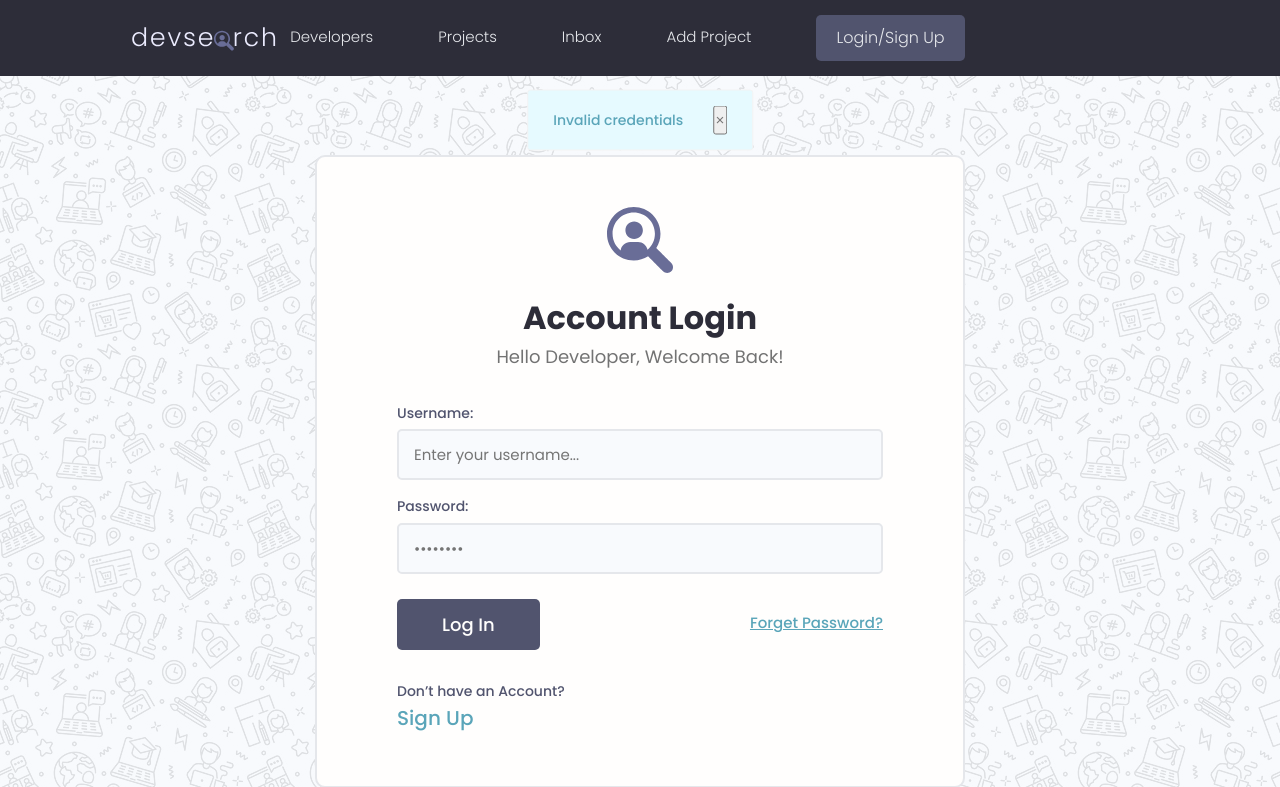
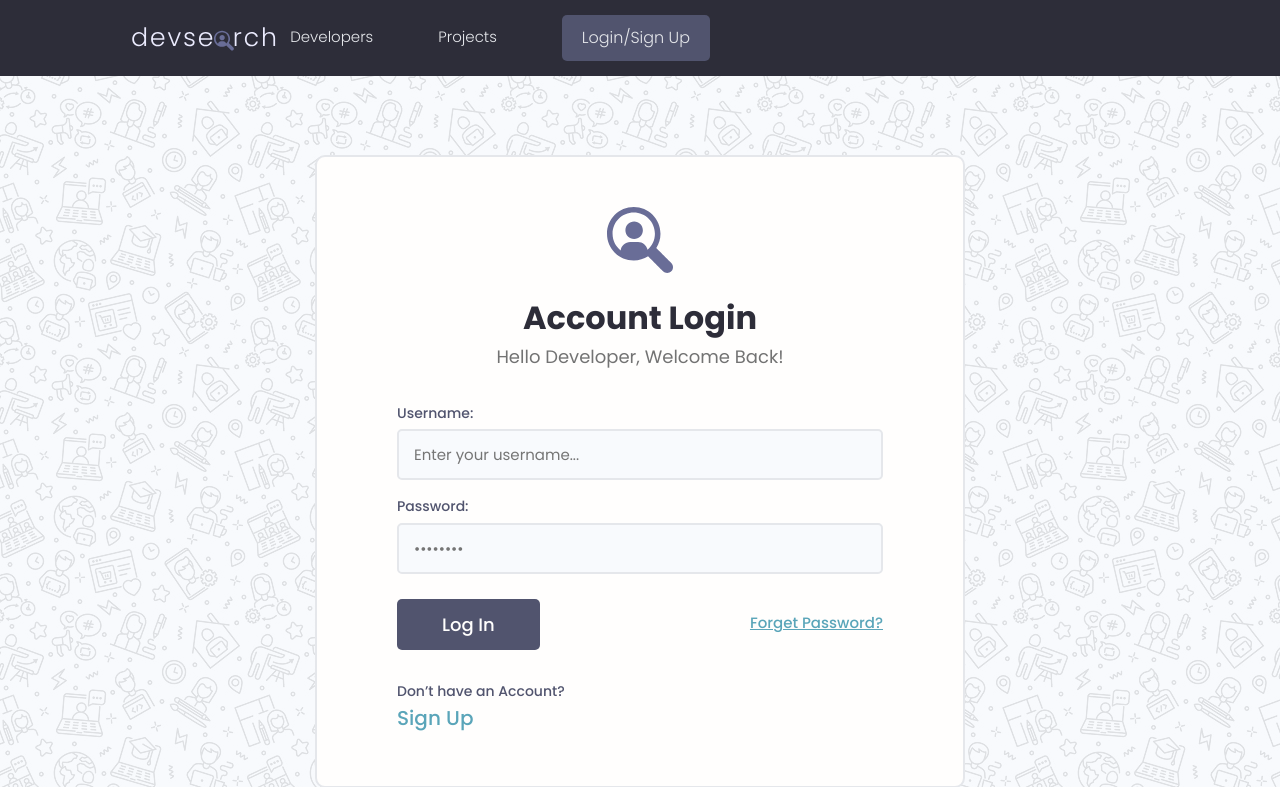
Before and after one commit to NagahShinawy/devsearch, a Django app: page /accounts/login/ in a window 1280 px wide. Shown: the top 787 px of the page. Run offline with Django 3.2, Linux system fonts and the light colour scheme; some libraries are stand-ins or nearby versions.

Commit message:
fixing bug for login POST

```diff
--- a/apps/accounts/views.py
+++ b/apps/accounts/views.py
@@ -9,6 +9,8 @@ def signup(request):
 
 
 def login(request):
+    if request.method != 'POST':
+        return render(request=request, template_name="accounts/login.html")
     username = request.POST.get("username")
     password = request.POST.get("password")
     user = auth.authenticate(request, username=username, password=password)
@@ -17,7 +19,8 @@ def login(request):
         return redirect("developers:index")
     else:
         messages.error(request, InvalidCredentialsMessage.text)
-    return render(request=request, template_name="accounts/login.html")
+        return render(request=request, template_name="accounts/login.html")
+
 
 
 def logout(request):
--- a/templates/_partials/header.html
+++ b/templates/_partials/header.html
@@ -14,9 +14,9 @@
         <ul class="header__menu">
           <li class="header__menuItem"><a href="{% url 'developers:index' %}">Developers</a></li>
           <li class="header__menuItem"><a href="{% url 'projects:projects' %}">Projects</a></li>
-          <li class="header__menuItem"><a href="{% url 'contacts:inbox' %}">Inbox</a></li>
+          {% if request.user.is_authenticated %}<li class="header__menuItem"><a href="{% url 'contacts:inbox' %}">Inbox</a></li>{% endif %}
           {% if request.user.is_authenticated %} <li class="header__menuItem"><a href="{% url 'developers:profile'  username=request.user.username  %}">My Account</a></li> {% endif %}
-          <li class="header__menuItem"><a href="{% url 'projects:create' %}">Add Project</a></li>
+          {% if request.user.is_authenticated %}<li class="header__menuItem"><a href="{% url 'projects:create' %}">Add Project</a></li>{% endif %}
           {% if request.user.is_anonymous %}
               <li class="header__menuItem"><a href="{% url 'accounts:login' %}" class="btn btn--sub">
                   Login/Sign Up</a>
```
